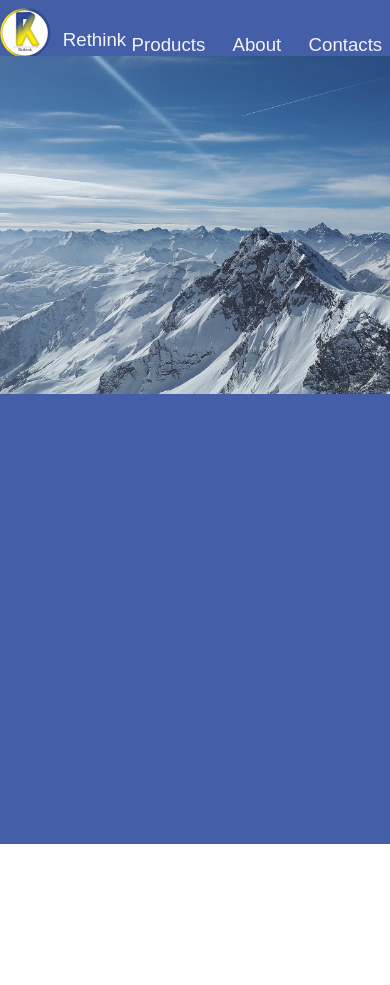
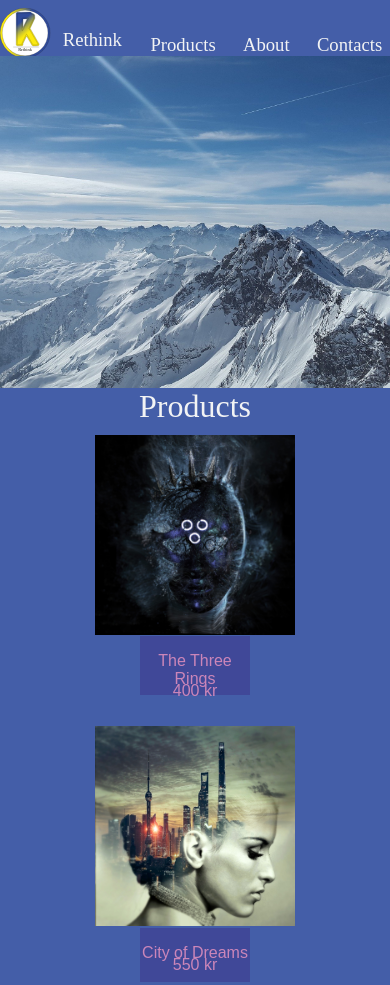
Before and after one commit to Rasweb/Rethink, a website: page index.html in a window 390 px wide. Shown: the top 985 px of the page. Before the commit the page ends 844 px from the top, so only its background shows below. Drawn offline with Linux system fonts and the light colour scheme; a web font is replaced by a local one.

Commit message:
Products mobile done

```diff
--- a/index.html
+++ b/index.html
@@ -5,6 +5,7 @@
     <meta http-equiv="X-UA-Compatible" content="IE=edge" />
     <meta name="viewport" content="width=device-width, initial-scale=1.0" />
     <link rel="stylesheet" href="./src/css/style.css" />
+    <link rel="stylesheet" href="https://use.typekit.net/ioe2ceb.css" />
     <title>Document</title>
   </head>
   <body>
@@ -25,7 +26,35 @@
       </nav>
       <div class="hero"></div>
     </header>
-    <main></main>
+    <main>
+      <div class="albumCont">
+        <div>
+          <h1>Products</h1>
+        </div>
+        <div class="album1">
+          <img src="./src/Assets/img/albums/Album-2.jpg" alt="" />
+          <div class="albumText">
+            <p>The Three Rings</p>
+            <p>400 kr</p>
+          </div>
+        </div>
+        <div class="album2">
+          <img src="./src/Assets/img/albums/Album-3.jpg" alt="" />
+          <div class="albumText">
+            <p>City of Dreams</p>
+            <p>550 kr</p>
+          </div>
+        </div>
+        <div class="album3">
+          <img src="./src/Assets/img/albums/Album-1.jpg" alt="" />
+          <div class="albumText">
+            <p>Forest Folk</p>
+            <p>500 kr</p>
+          </div>
+        </div>
+        <div></div>
+      </div>
+    </main>
     <footer></footer>
   </body>
 </html>
--- a/src/sass/_header.scss
+++ b/src/sass/_header.scss
@@ -4,7 +4,7 @@
 header {
   @include mixins.flex-c;
   background-color: variables.$light-background;
-  height: 100vh;
+  height: 46vh;
   .logo {
     @include mixins.flex-r;
     width: 40px;
@@ -68,7 +68,7 @@ header {
     background-image: url("../Assets/img/Winter.jpg");
     background-size: cover;
     background-position: center;
-    height: 40%;
+    height: 87%;
     @include mixins.desktop {
       height: 60%;
     }
--- a/src/sass/_mixins.scss
+++ b/src/sass/_mixins.scss
@@ -1,7 +1,16 @@
 @use "variables";
 
+@mixin m-headline-font {
+  font-family: myriad-pro, sans-serif;
+  font-weight: 400;
+  font-style: normal;
+  color: variables.$pink-font;
+}
+
 @mixin headline-font {
-  font-family: sans-serif;
+  font-family: baskerville-display-pt, serif;
+  font-weight: 400;
+  font-style: normal;
   color: variables.$headline;
 }
 
--- /dev/null
+++ b/src/sass/_products.scss
@@ -0,0 +1,41 @@
+@use "mixins";
+@use "variables";
+
+main {
+  height: 100vh;
+  background-color: variables.$light-background;
+
+  .albumCont {
+    display: flex;
+    flex-flow: row wrap;
+    justify-content: center;
+    h1 {
+      width: 100vw;
+      text-align: center;
+      margin: 0%;
+      @include mixins.headline-font;
+    }
+    img {
+      padding: 10px;
+      width: 200px;
+      height: 200px;
+    }
+    .album1,
+    .album2,
+    .album3 {
+      @include mixins.flex-c;
+      align-items: center;
+    }
+    .albumText {
+      text-align: center;
+      background-color: variables.$dark-background;
+      margin-top: -4%;
+      width: 50%;
+      height: 20%;
+      @include mixins.m-headline-font;
+      p:last-child {
+        margin-top: -20%;
+      }
+    }
+  }
+}
--- a/src/sass/_variables.scss
+++ b/src/sass/_variables.scss
@@ -1,2 +1,4 @@
 $headline: #f2f3f4;
 $light-background: #445ea8;
+$dark-background: #404898;
+$pink-font: #cb86b9;
--- a/src/sass/style.scss
+++ b/src/sass/style.scss
@@ -1,6 +1,7 @@
 @use "mixins";
 @use "variables";
 @use "header";
+@use "products";
 
 body {
   scroll-behavior: smooth;
```
Also changed, not shown: src/css/style.css, 1 other file.
